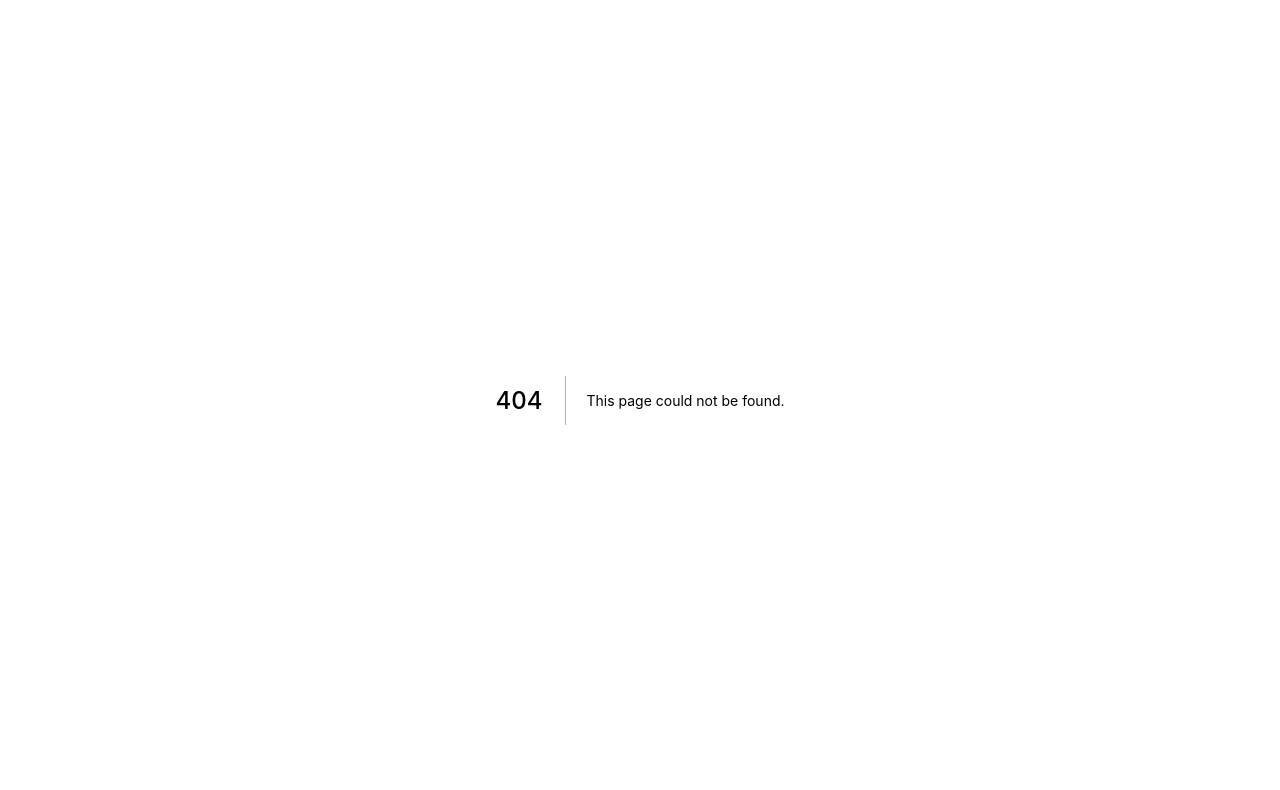
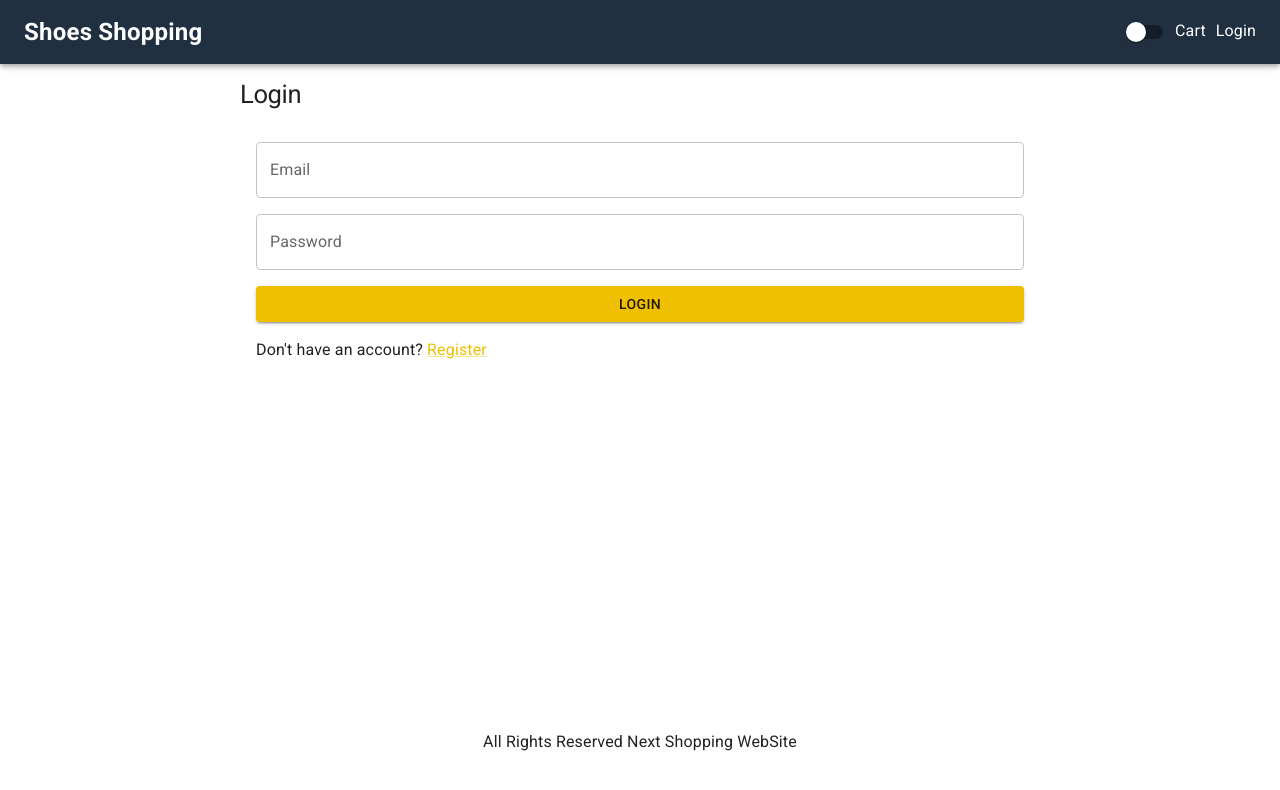
Before and after one commit to khashayaref/e-commerce-next, a Next.js app in the folder ecommerce-nextjs/: page /login in a window 1280 px wide. Before the commit this address had no page. Shown: the top 790 px of the page. Built offline with nearby package versions, Linux system fonts and the light colour scheme.

Commit message:
connect checkout to login page and create login page

```diff
--- /dev/null
+++ b/ecommerce-nextjs/pages/login.js
@@ -0,0 +1,56 @@
+import {
+  Button,
+  Link,
+  List,
+  ListItem,
+  TextField,
+  Typography,
+} from '@mui/material';
+import Layout from '../components/layout/Layout';
+import classes from './login.module.css';
+import NextLink from 'next/link';
+
+const Login = ({}) => {
+  return (
+    <Layout title="Login">
+      <form className={classes.form}>
+        <Typography component="h1" variant="h1">
+          Login
+        </Typography>
+        <List>
+          <ListItem>
+            <TextField
+              variant="outlined"
+              id="email"
+              fullWidth
+              label="Email"
+              type="email"
+            ></TextField>
+          </ListItem>
+          <ListItem>
+            <TextField
+              variant="outlined"
+              id="email"
+              fullWidth
+              label="Password"
+              type="password"
+            ></TextField>
+          </ListItem>
+          <ListItem>
+            <Button variant="contained" type="submit" fullWidth color="primary">
+              Login
+            </Button>
+          </ListItem>
+          <ListItem>
+            Don't have an account?&nbsp;
+            <NextLink href="/register" passHref>
+              <Link>Register</Link>
+            </NextLink>
+          </ListItem>
+        </List>
+      </form>
+    </Layout>
+  );
+};
+
+export default Login;
--- /dev/null
+++ b/ecommerce-nextjs/pages/login.module.css
@@ -0,0 +1,5 @@
+
+.form{
+    max-width: 800px;
+    margin: 0 auto;
+}
```
Also changed, not shown: ecommerce-nextjs/pages/cart.js (+12 -1 lines), ecommerce-nextjs/pages/shipping.js (added, +9 -0 lines).
